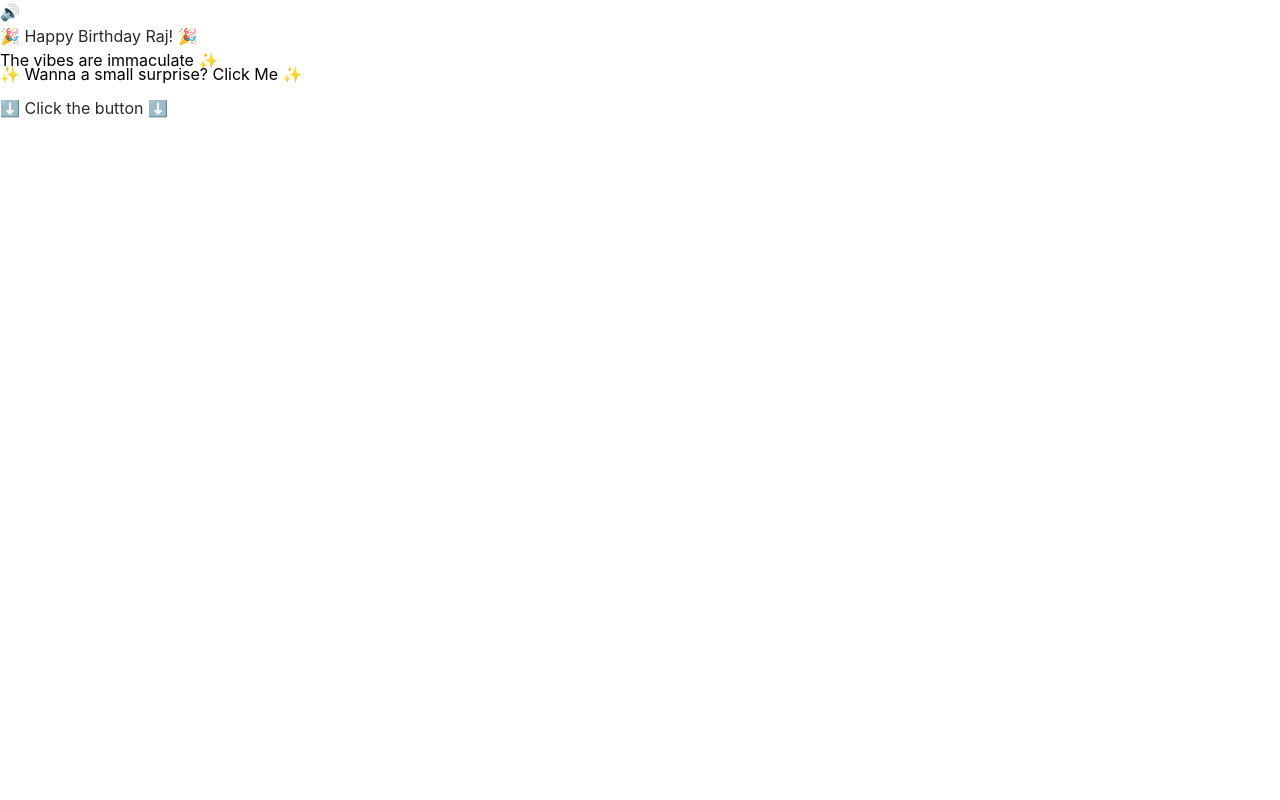
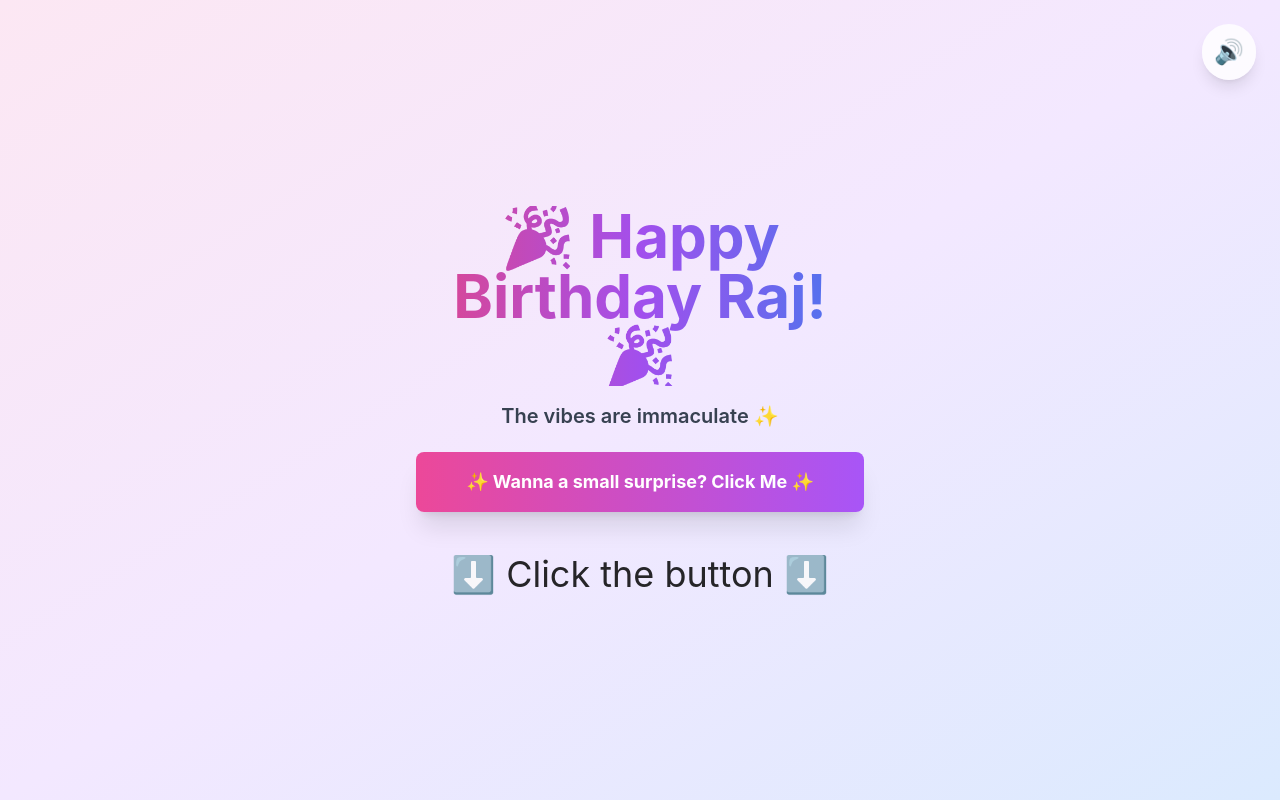
Before and after one commit to arvind88765/birthydayy, a Next.js app: page / in a window 1280 px wide. Built offline with nearby package versions, Linux system fonts and the light colour scheme.

Commit message:
Update tailwind.config.js

```diff
--- a/tailwind.config.js
+++ b/tailwind.config.js
@@ -1,9 +1,9 @@
 /** @type {import('tailwindcss').Config} */
 module.exports = {
   content: [
-    './src/pages/**/*.{js,ts,jsx,tsx,mdx}',
-    './src/components/**/*.{js,ts,jsx,tsx,mdx}',
-    './src/app/**/*.{js,ts,jsx,tsx,mdx}',
+    './app/**/*.{js,ts,jsx,tsx,mdx}',
+    './pages/**/*.{js,ts,jsx,tsx,mdx}',
+    './components/**/*.{js,ts,jsx,tsx,mdx}',
   ],
   theme: {
     extend: {
```
